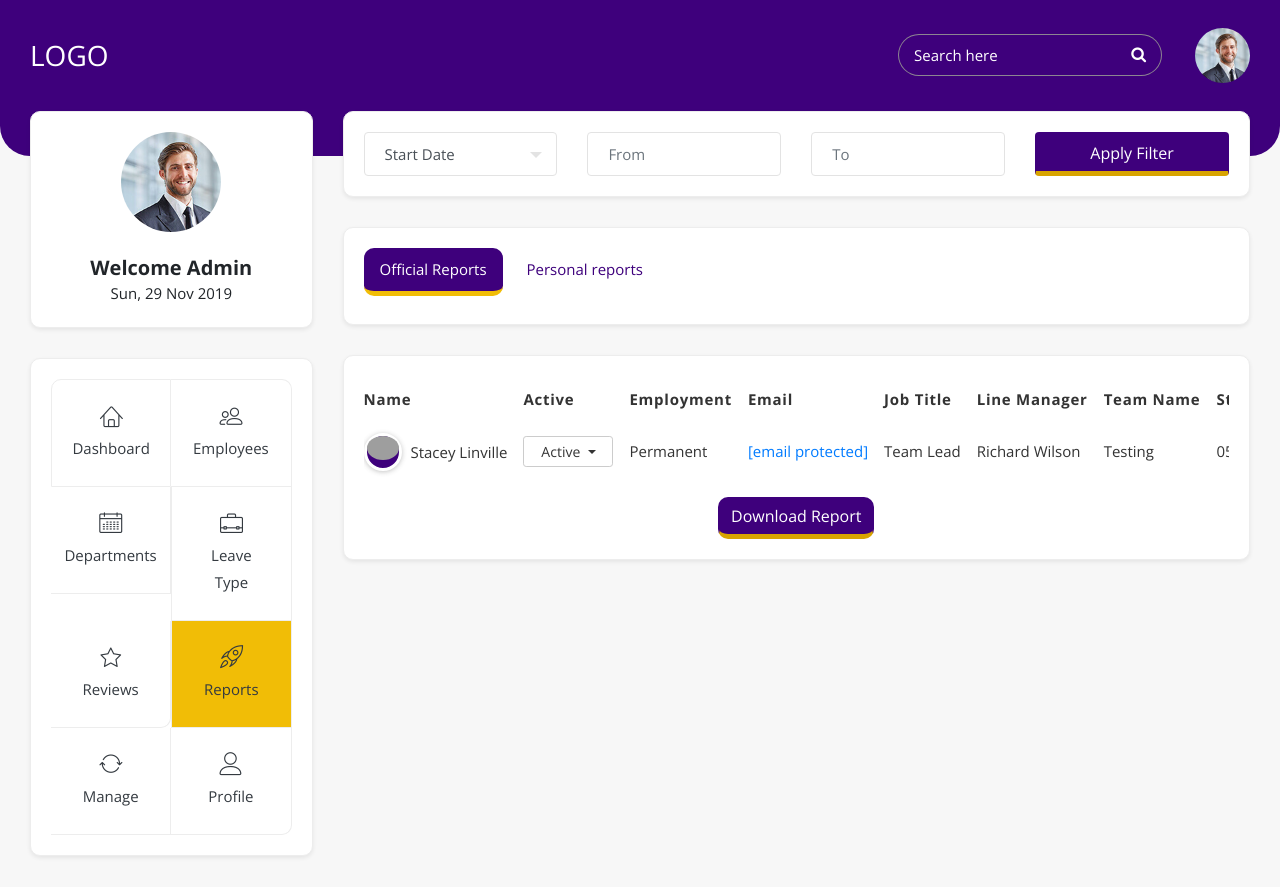
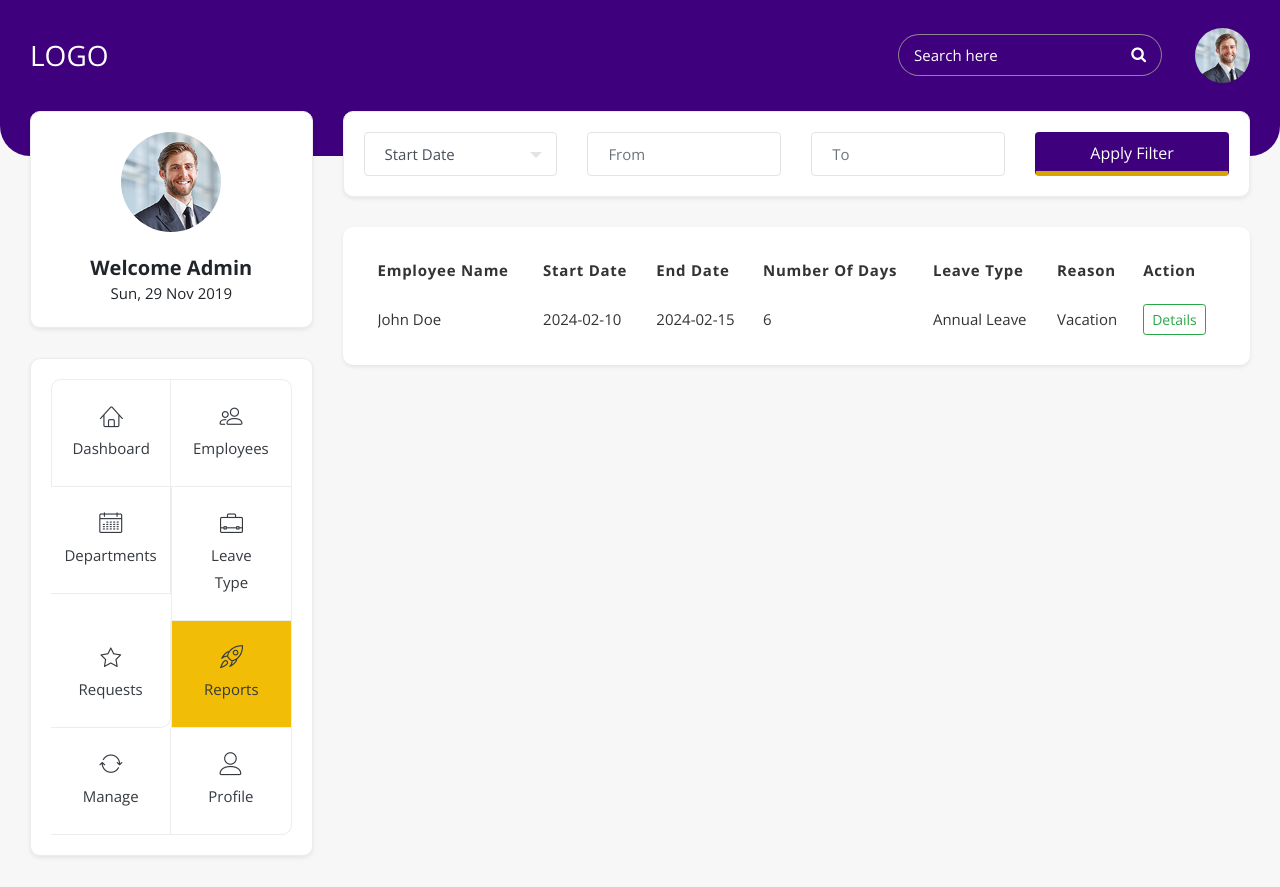
Before and after one commit to zencara-s15/g12-lms-system, a PHP site: page /reports in a window 1280 px wide. Run offline with PHP 8.4, Linux system fonts and the light colour scheme; data that the repository does not hold is empty; grey boxes are pictures that could not be loaded.

Commit message:
[feat]LMS-30 Display leave request with fake database.

```diff
--- /dev/null
+++ b/controllers/leave_requests/leave_requests.controller.php
@@ -0,0 +1,3 @@
+<?php
+require "models/leave_requests.model.php";
+require "views/leave_requests/leave_requests.view.php";
--- a/controllers/reviews/review.controller.php
+++ /dev/null
@@ -1,3 +0,0 @@
-<?php
-
-require "views/reviews/review.view.php";
--- a/database/database.php
+++ b/database/database.php
@@ -1,9 +1,9 @@
 <?php
 
-// $hostname = "localhost";
-// $database = "demo_db";
-// $username = "root";
-// $password = "";
+$hostname = "localhost";
+$database = "test_leave_request";
+$username = "root";
+$password = "";
 
-// $dsn = "mysql:host=$hostname;dbname=$database;charset=utf8mb4";
-// $connection = new PDO($dsn, $username, $password);
+$dsn = "mysql:host=$hostname;dbname=$database;charset=utf8mb4";
+$connection = new PDO($dsn, $username, $password);
--- a/layouts/navbar.php
+++ b/layouts/navbar.php
@@ -54,11 +54,11 @@
                  </span>
              </span>
          </a>
-         <a class="p-2" href="/reviews">
+         <a class="p-2" href="/leave_requests">
              <span class="media align-items-center">
                  <span class="lnr lnr-star mr-3"></span>
                  <span class="media-body text-truncate text-left">
-                     <span class="text-truncate text-left">Reviews</span>
+                     <span class="text-truncate text-left">Leave Requests</span>
                  </span>
              </span>
          </a>
@@ -154,7 +154,7 @@
                                          <a href="/leave_types" class=" <?= checkActive("/leave_types") ?> text-dark p-4 ctm-border-right ctm-border-left"><span class="lnr lnr-briefcase pr-0 pb-lg-2 font-23"></span><span class="">Leave Type</span></a>
                                      </div>
                                      <div class="col-6 align-items-center shadow-none text-center">
-                                         <a href="/reviews" class=" <?= checkActive("/reviews") ?> text-dark p-4 last-slider-btn ctm-border-right"><span class="lnr lnr-star pr-0 pb-lg-2 font-23"></span><span class="">Reviews</span></a>
+                                         <a href="/leave_requests" class=" <?= checkActive("/leave_requests") ?> text-dark p-4 last-slider-btn ctm-border-right"><span class="lnr lnr-star pr-0 pb-lg-2 font-23"></span><span class="">Requests</span></a>
                                      </div>
                                      <div class="col-6 align-items-center shadow-none text-center">
                                          <a href="/reports" class="<?= checkActive("/reports") ?> text-dark p-4 ctm-border-right ctm-border-left"><span class="lnr lnr-rocket pr-0 pb-lg-2 font-23"></span><span class="">Reports</span></a>
--- a/router.php
+++ b/router.php
@@ -8,10 +8,12 @@ $routes = [
     '/leaves' => 'controllers/leaves/leave.controller.php', //for employeee
 
     '/leave_types' => 'controllers/leave_types/leave_types.controller.php', //for admin
-    '/reviews' => 'controllers/reviews/review.controller.php',
     '/reports' => 'controllers/reports/report.controller.php',
     '/manages' => 'controllers/manages/manage.controller.php',
     '/profiles' => 'controllers/profiles/profile.controller.php',
+
+    '/leave_requests' => 'controllers/leave_requests/leave_requests.controller.php',
+
 ];
 
 if (array_key_exists($uri, $routes)) {
--- a/views/reports/report.view.php
+++ b/views/reports/report.view.php
@@ -32,167 +32,43 @@
 			</div>
 		</div>
 	</div>
-								<div class="card shadow-sm grow ctm-border-radius">
+
+	<div class=" ctm-border-radius shadow-sm col-lg bg-white">
 		<div class="card-body align-center">
-										<ul class="nav flex-row nav-pills" id="pills-tab" role="tablist" >
-											<li class="nav-item mr-2">
-												<a class="nav-link active mb-2" id="pills-home-tab" data-toggle="pill" href="#pills-home" role="tab" aria-controls="pills-home" aria-selected="true">Official Reports</a>
-											</li>
-											<li class="nav-item">
-												<a class="nav-link" id="pills-profile-tab" data-toggle="pill" href="#pills-profile" role="tab" aria-controls="pills-profile" aria-selected="false">Personal reports</a>
-											</li>
-										</ul>
-									</div>
-								</div>
-							<div class="card shadow-sm grow ctm-border-radius">
-								<div class="card-body align-center">
-									<div class="tab-content" id="pills-tabContent">
-
-										<!--Tab 1-->
-										<div class="tab-pane fade show active" id="pills-home" role="tabpanel" aria-labelledby="pills-home-tab">
+			<div class="tab-content" id="v-pills-tabContent">
+				<div class="tab-pane fade show active" id="v-pills-home" role="tabpanel" aria-labelledby="v-pills-home-tab">
 					<div class="employee-office-table">
 						<div class="table-responsive">
-													<table class="table custom-table">
-														<thead>
+							<table class="table custom-table table-hover">
+								<thead class="">
 									<tr>
-																<th>Name</th>
-																<th>Active</th>
-																<th>Employment</th>
-																<th>Email</th>
-																<th>Job title</th>
-																<th>Line Manager</th>
-																<th>Team name</th>
+										<th>Employee Name</th>
 										<th>Start Date</th>
-																<th>Company Name</th>
+										<th>End Date</th>
+										<th>Number of Days</th>
+										<th>Leave Type</th>
+										<th>Reason</th>
+										<th>Action</th>
 									</tr>
 								</thead>
+
 								<tbody>
 									<tr>
+										<td>John Doe</td>
+										<td>2024-02-10</td>
+										<td>2024-02-15</td>
+										<td>6</td>
+										<td>Annual Leave</td>
+										<td>Vacation</td>
 										<td>
-																	<a href="employment.html" class="avatar"><img class="img-fluid" alt="avatar image" src="assets/img/profiles/img-8.jpg"></a>
-																	<h2><a href="employment.html"> Stacey Linville</a></h2>
+											<a href="../../controllers/leave_requests/leave_requests_accept.controller.php?id=<?= $data['id'] ?>" class="btn btn-sm btn-outline-success"><span class=""></span>Details</a>
 										</td>
-																<td>
-																	<div class="dropdown action-label drop-active">
-																		<a href="javascript:void(0)" class="btn btn-white btn-sm dropdown-toggle" data-toggle="dropdown"> Active <i class="caret"></i></a>
-																		<div class="dropdown-menu">
-																			<a class="dropdown-item" href="javascript:void(0)"> Active</a>
-																			<a class="dropdown-item" href="javascript:void(0)"> Inactive</a>
-																			<a class="dropdown-item" href="javascript:void(0)"> Invited</a>
-																		</div>
-																	</div>
-																</td>
-																<td>Permanent</td>
-																<td><a href="#" class="__cf_email__" data-cfemail="3a494e5b595f435653544c5356565f7a5f425b574a565f14595557">[email&#160;protected]</a></td>
-																<td>Team Lead</td>
-																<td>Richard Wilson</td>
-																<td>Testing</td>
-																<td>05 Jan 2019</td>
-																<td>Focus Technologies</td>
 									</tr>
 								</tbody>
 							</table>
 						</div>
 					</div>
 				</div>
-										<!--/Tab 1-->
-
-										<!-- Tab 2-->
-										 <div class="tab-pane fade" id="pills-profile" role="tabpanel" aria-labelledby="pills-profile-tab">
-											<div class="employee-office-table">
-												<div class="table-responsive">
-													<table class="table custom-table">
-														<thead>
-															<tr>
-																<th>Name</th>
-																<th>Gender</th>
-																<th>Salary Current</th>
-																<th>Date Of Birth</th>
-																<th>Phone Number</th>
-																<th>Address</th>
-																<th>Bank Name</th>
-																<th>Account Number</th>
-															</tr>
-														</thead>
-														<tbody>
-															<tr>
-																<td>
-																	<a href="employment.html" class="avatar"><img alt="avatar image" src="assets/img/profiles/img-5.jpg" class="img-fluid"></a>
-																	<h2><a href="employment.html">Danny Ward</a></h2>
-																</td>
-																<td>
-																	Male
-																</td>
-																<td>$3000</td>
-																<td>25 Jun 1984</td>
-																<td>9876543231</td>
-																<td>201 Lunetta Street,Plant City,<br> Florida(FL), 33566</td>
-																<td>Life Essence Banks, Inc.</td>
-																<td>112300987652</td>
-															</tr>
-														</tbody>
-													</table>
-												</div>
-											</div>
-										</div>
-
-
-									</div>
-									<div class="text-center mt-3">
-										<a href="javascript:void(0)" class="btn btn-theme button-1 ctm-border-radius text-white">Download Report</a>
-									</div>
-								</div>
-							</div>
-
-						</div>
-					</div>
-				</div>
-			</div>
-			<!--/Content-->
-
-		</div>
-		<!-- Inner Wrapper -->
-
-
-		<!-- Create Reports The Modal -->
-		<div class="modal fade" id="add_report">
-			<div class="modal-dialog modal-dialog-centered">
-				<div class="modal-content">
-					<!-- Modal body -->
-					<div class="modal-body">
-						<button type="button" class="close" data-dismiss="modal">&times;</button>
-						<h4 class="modal-title mb-3">Create Report</h4>
-						<form>
-							<p class="mb-2">Select Report Type</p>
-							<div class="custom-control custom-radio custom-control-inline">
-								<input type="radio" class="custom-control-input" id="customRadio" name="example" value="customEx">
-								<label class="custom-control-label" for="customRadio">Team Member</label>
-							</div>
-							<div class="custom-control custom-radio custom-control-inline">
-								<input type="radio" class="custom-control-input" id="customRadio2" name="example" value="customEx">
-								<label class="custom-control-label" for="customRadio2">Time Off</label>
-							</div>
-
-							<div class="form-group">
-								<label class="mt-3">What data would you like to include?</label>
-								<!-- Multiselect dropdown -->
-								<select multiple class="select w-100 form-control">
-									<option>Full Name</option>
-									<option>Working Days Off</option>
-									<option>Booked By</option>
-									<option>Start Date</option>
-									<option>End Date</option>
-									<option>Team Name</option>
-									<option>First Name</option>
-									<option>Last Name</option>
-									<option>Email</option>
-									<option>Date Of Birth</option>
-									<option>Phone Number</option>
-								</select><!-- End -->
-							</div>
-						</form>
-						<button type="button" class="btn btn-danger text-white ctm-border-radius float-right ml-3" data-dismiss="modal">Cancel</button>
-						<button type="button" class="btn btn-theme button-1 text-white ctm-border-radius float-right">Add</button>
 			</div>
 		</div>
 	</div>
```
Also changed, not shown: controllers/leave_requests/leave_requests_accept.controller.php (added, +10 -0 lines), controllers/leave_requests/leave_requests_refuse.controller.php (added, +12 -0 lines), models/leave_requests.model.php (added, +21 -0 lines), views/leave_requests/leave_requests.view.php (added, +74 -0 lines), views/reviews/review.view.php (deleted, +0 -195 lines). Lines whose indentation alone changed are shown as unchanged.
